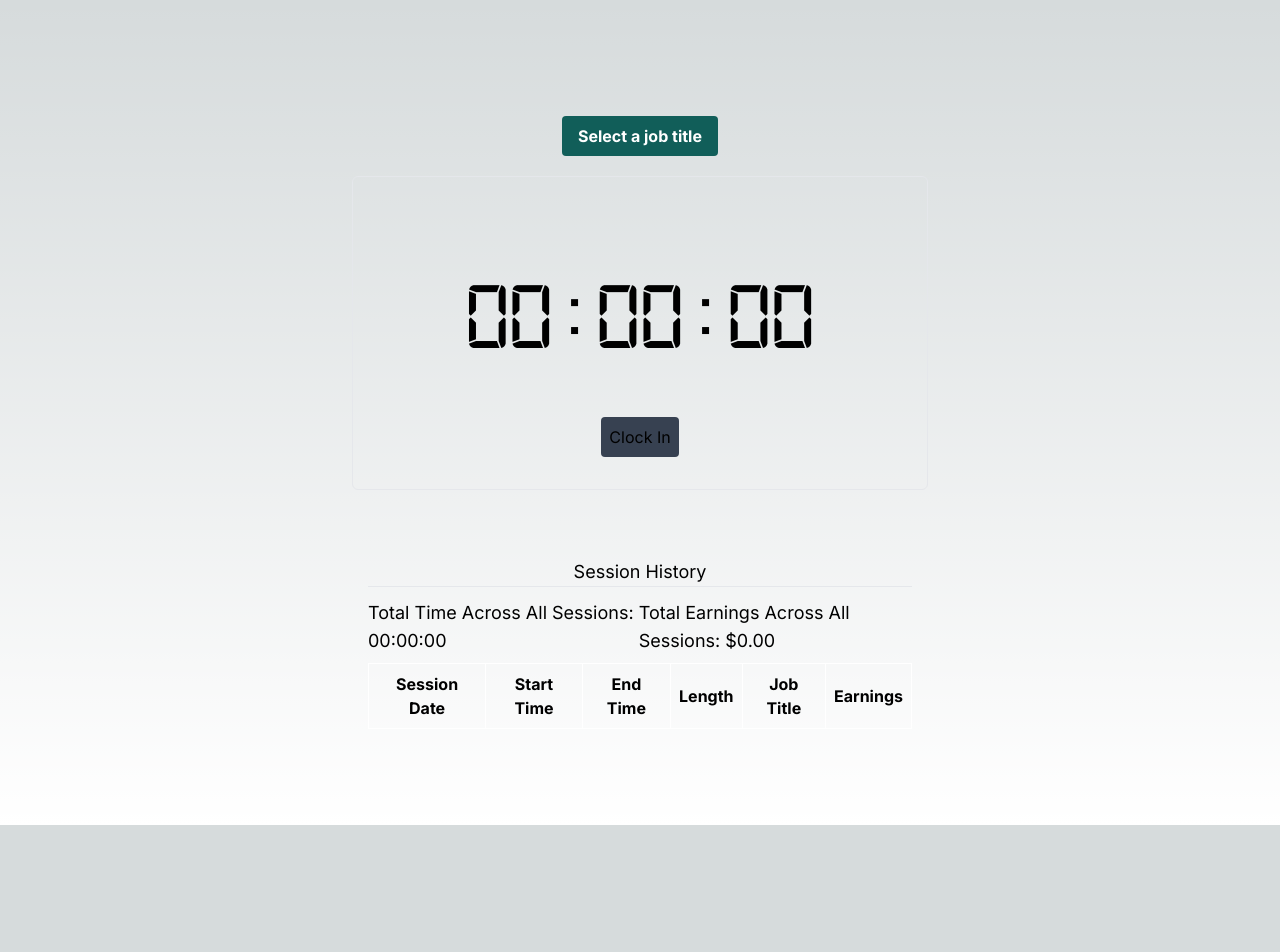
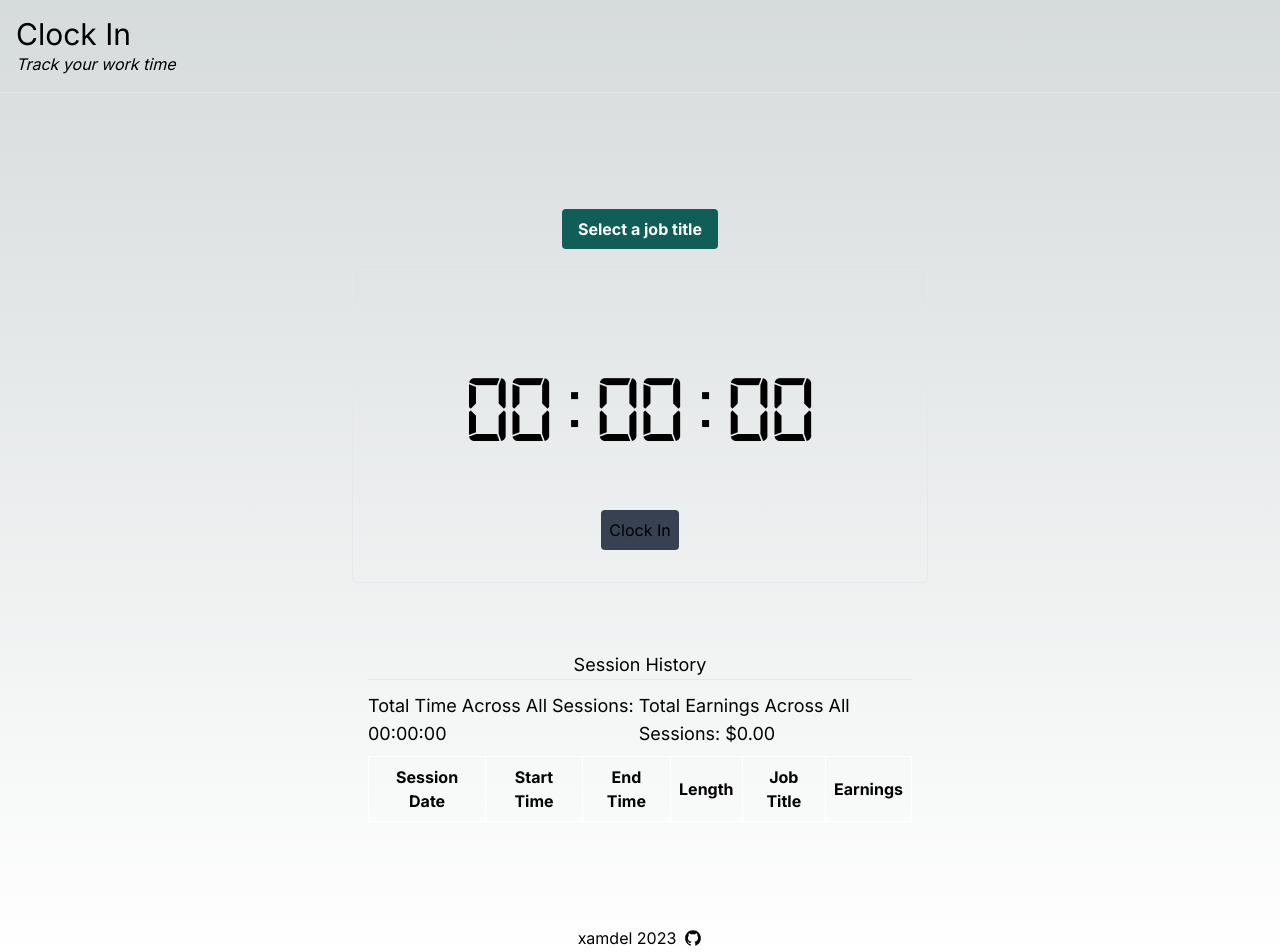
Before and after one commit to thatblockhead/clock-in, a Next.js app: page / in a window 1280 px wide. Shown: the top 952 px of the page. Before the commit the page ends 825 px from the top, so only its background shows below. Built offline with nearby package versions, Linux system fonts and the light colour scheme.

Commit message:
add header and footer

```diff
--- a/app/layout.tsx
+++ b/app/layout.tsx
@@ -1,6 +1,8 @@
+import Header from '@/components/layout/header'
 import './globals.css'
 import type { Metadata } from 'next'
 import { Inter } from 'next/font/google'
+import Footer from '@/components/layout/Footer'
 
 const inter = Inter({ subsets: ['latin'] })
 
@@ -16,7 +18,11 @@ export default function RootLayout({
 }) {
   return (
     <html lang="en">
-      <body className={inter.className}>{children}</body>
+      <body className={`flex flex-col min-h-screen ${inter.className}`}>
+        <Header />
+        {children}
+        <Footer />
+      </body>
     </html>
   )
 }
--- a/app/page.tsx
+++ b/app/page.tsx
@@ -82,7 +82,7 @@ export default function Home() {
   }, [isActive, sessions, pausedTime]);
 
   return (
-    <main className="flex min-h-screen flex-col items-center p-24">
+    <main className="flex flex-col items-center p-24">
       <div className="min-h-[64px] flex items-center m-2">
         <JobTitleSelector selectedJob={selectedJob} setSelectedJob={setSelectedJob} />
       </div>
--- a/components/EarningsDisplay.tsx
+++ b/components/EarningsDisplay.tsx
@@ -8,7 +8,7 @@ export default function EarningsDisplay({ wage, time }: EarningsDisplayProps) {
     const earnings = ((time / 3600) * hourlyWage).toFixed(2);
 
     return (
-        <p className="text-lg">
+        <p className="text-xl">
             Potential Earnings: ${""}
             <span className="font-bold text-green-600">{earnings}</span>
         </p>
--- /dev/null
+++ b/components/layout/Footer.tsx
@@ -0,0 +1,9 @@
+import { AiFillGithub } from "react-icons/ai";
+
+export default function Footer() {
+    return (
+        <footer className="mt-auto flex justify-center p-2">
+            <p className="flex items-center">xamdel 2023 <a href="https://github.com/xamdel/clock-in" className="text-lg ml-2"><AiFillGithub /></a></p>
+        </footer>
+    );
+}
--- /dev/null
+++ b/components/layout/Header.tsx
@@ -0,0 +1,8 @@
+export default function Header() {
+    return (
+      <header className="border-b p-4">
+        <h1 className="text-3xl">Clock In</h1>
+        <p className="italic">Track your work time</p>
+      </header>
+    );
+  }
```
Also changed, not shown: 1 other file (tests, documents, lock files or other folders).
